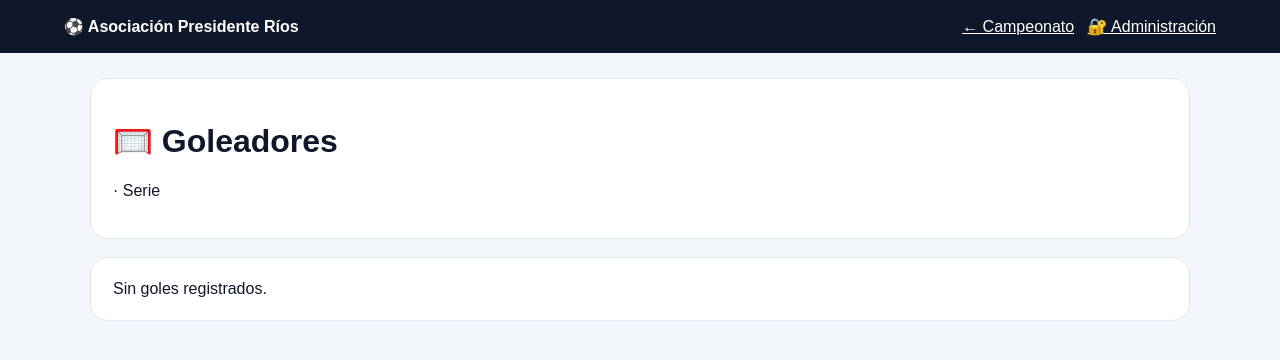
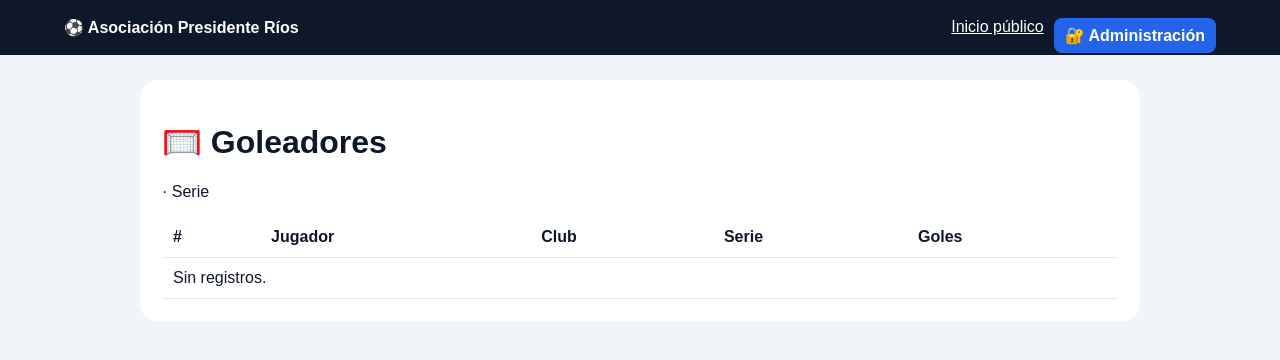
Before and after one commit to asociacionpresidenterios/sistema-presidente-rios, a Python web app: template templates/publico_goleadores.html in a window 1280 px wide. Shown: the top 360 px of the page. Run offline with Jinja, Linux system fonts and the light colour scheme; the template is opened without the code that fills it, so the values that code supplies are empty.

Commit message:
Update goleadores template with new layout and styles

```diff
--- a/templates/publico_goleadores.html
+++ b/templates/publico_goleadores.html
@@ -1,4 +1 @@
-<!doctype html>
-<html lang="es">
-<head><meta charset="utf-8"><meta name="viewport" content="width=device-width,initial-scale=1"><title>Goleadores · {{ campeonato.nombre }}</title><style>body{margin:0;background:#f3f6fa;font-family:Arial;color:#0f172a}.top{background:#0f172a;color:#fff;padding:17px 5%;display:flex;justify-content:space-between}.top a{color:#fff}.wrap{max-width:1100px;margin:25px auto;padding:0 18px}.card{background:#fff;padding:22px;border-radius:18px;border:1px solid #e2e8f0;margin-bottom:18px}.table{width:100%;border-collapse:collapse}.table th,.table td{padding:10px;border-bottom:1px solid #e2e8f0;text-align:left}.score{font-weight:900}.club{margin-top:18px}.club h2{font-size:18px}</style></head>
-<body><header class="top"><strong>⚽ Asociación Presidente Ríos</strong><div><a href="{{ url_for('publico_campeonato',campeonato_id=campeonato.id) }}">← Campeonato</a> &nbsp; <a href="{{ url_for('login') }}">🔐 Administración</a></div></header><main class="wrap"><div class="card"><h1>🥅 Goleadores</h1><p>{{ campeonato.nombre }} · Serie {{ campeonato.serie }}</p></div>{% for club, lista in goleadores_por_club.items() %}<section class="card club"><h2>🏟️ {{ club }}</h2><table class="table"><tr><th>#</th><th>Jugador</th><th>Goles</th></tr>{% for j,t in lista %}<tr><td>{{ loop.index }}</td><td>{{ j.nombre_completo }}</td><td class="score">{{ t }}</td></tr>{% endfor %}</table></section>{% else %}<div class="card">Sin goles registrados.</div>{% endfor %}</main></body></html>
+<!doctype html><html lang="es"><head><meta charset="utf-8"><meta name="viewport" content="width=device-width,initial-scale=1"><title>Goleadores · {{ campeonato.nombre }}</title><style>body{margin:0;background:#f1f5f9;font-family:Arial;color:#0f172a}.top{background:#0f172a;color:#fff;padding:18px 5%}.top a{color:#fff;float:right}.wrap{max-width:1000px;margin:25px auto;padding:0 18px}.card{background:#fff;padding:22px;border-radius:18px}.table{width:100%;border-collapse:collapse}.table th,.table td{padding:11px;border-bottom:1px solid #e5e7eb;text-align:left}.score{font-weight:900}</style></head><body><header class="top"><strong>⚽ Asociación Presidente Ríos</strong><div style="float:right;display:flex;gap:10px"><a href="{{ url_for('publico') }}">Inicio público</a><a href="{{ url_for('login') }}" style="background:#2563eb;padding:8px 11px;border-radius:8px;text-decoration:none;font-weight:800">🔐 Administración</a></div></header><main class="wrap"><div class="card"><h1>🥅 Goleadores</h1><p>{{ campeonato.nombre }} · Serie {{ campeonato.serie }}</p><table class="table"><tr><th>#</th><th>Jugador</th><th>Club</th><th>Serie</th><th>Goles</th></tr>{% for j,t in goleadores %}<tr><td>{{ loop.index }}</td><td>{{ j.nombre_completo }}</td><td>{{ j.club }}</td><td>{{ j.serie }}</td><td class="score">{{ t }}</td></tr>{% else %}<tr><td colspan="5">Sin registros.</td></tr>{% endfor %}</table></div></main></body></html>
```
